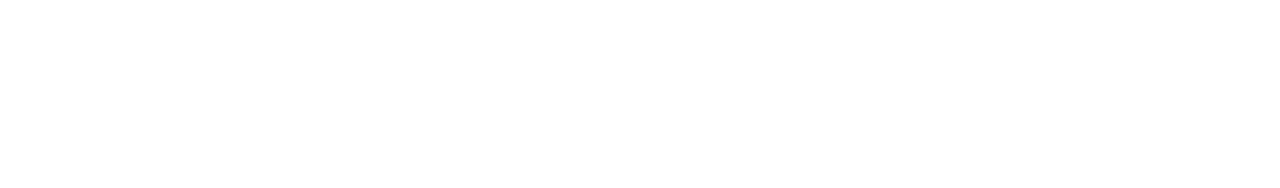
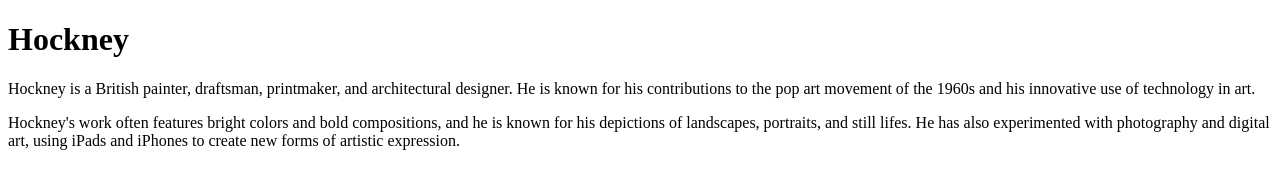
Before and after one commit to AtelierNum/AR_25, a plain HTML site: page Hockney/index.html in a window 1280 px wide. Drawn offline with Linux system fonts and the light colour scheme.

Commit message:
hockney page

```diff
--- a/Hockney/index.html
+++ b/Hockney/index.html
@@ -6,6 +6,9 @@
     <title>Document</title>
 </head>
 <body>
+    <h1>Hockney</h1>
+    <p>Hockney is a British painter, draftsman, printmaker, and architectural designer. He is known for his contributions to the pop art movement of the 1960s and his innovative use of technology in art.</p>
+    <p>Hockney's work often features bright colors and bold compositions, and he is known for his depictions of landscapes, portraits, and still lifes. He has also experimented with photography and digital art, using iPads and iPhones to create new forms of artistic expression.</p>
 
 </body>
 </html>
```
